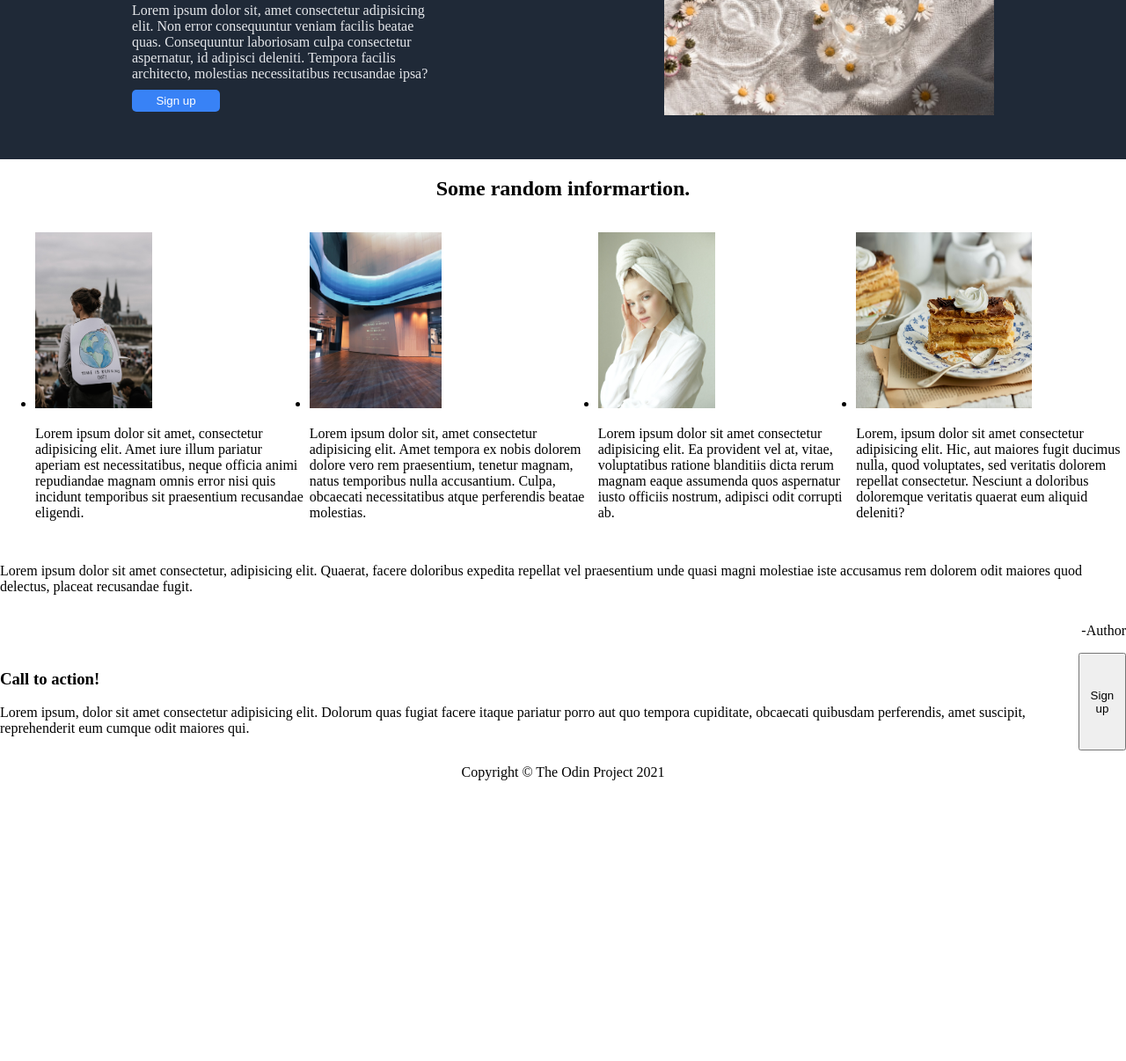
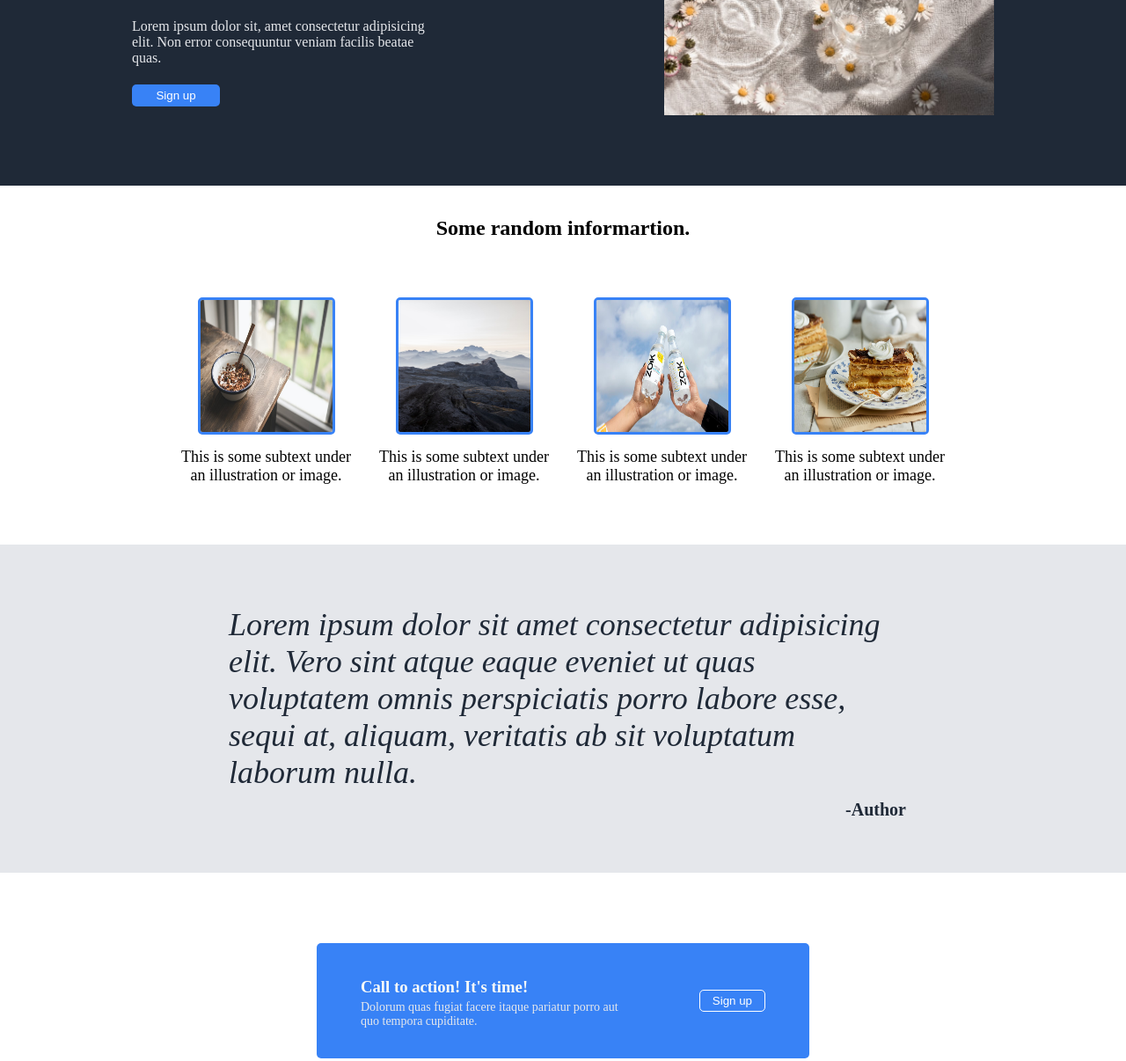
Before and after one commit to ducqluong/landing-page, a plain HTML site: page index.html in a window 1280 px wide. Shown: the part 249-1455 px from the top of the page at 88% size. Before the commit the page ends 1152 px from the top, so only its background shows below. Drawn offline with Linux system fonts and the light colour scheme.

Commit message:
Completed

```diff
--- a/index.html
+++ b/index.html
@@ -27,16 +27,13 @@
           <h1>This website is awesome!</h1>
           <p>
             Lorem ipsum dolor sit, amet consectetur adipisicing elit. Non
-            error consequuntur veniam facilis beatae quas. Consequuntur
-            laboriosam culpa consectetur aspernatur, id adipisci deleniti.
-            Tempora facilis architecto, molestias necessitatibus recusandae
-            ipsa?
+            error consequuntur veniam facilis beatae quas.
           </p>
           <button>Sign up</button>
         </div>
         <img
           src="images/flowers.jpeg"
-          alt="waterfall"
+          alt="flowers"
           height="250px"
           width="auto"
         />
@@ -49,81 +46,59 @@
         <ul class="article-images">
           <li>
             <img
-              src="images/poster.jpeg"
-              alt="climate change poster"
+              src="images/cereal.jpeg"
+              alt="cereal"
               height="200px"
               width="auto"
             />
-            <p>
-              Lorem ipsum dolor sit amet, consectetur adipisicing elit.
-              Amet iure illum pariatur aperiam est necessitatibus, neque
-              officia animi repudiandae magnam omnis error nisi quis
-              incidunt temporibus sit praesentium recusandae eligendi.
-            </p>
+            <p>This is some subtext under an illustration or image.</p>
           </li>
           <li>
             <img
-              src="images/helsinki.jpeg"
-              alt="airport"
+              src="images/mountain.jpeg"
+              alt="mountain"
               height="200px"
               width="auto"
             />
-            <p>
-              Lorem ipsum dolor sit, amet consectetur adipisicing elit.
-              Amet tempora ex nobis dolorem dolore vero rem praesentium,
-              tenetur magnam, natus temporibus nulla accusantium. Culpa,
-              obcaecati necessitatibus atque perferendis beatae molestias.
-            </p>
+            <p>This is some subtext under an illustration or image.</p>
           </li>
           <li>
             <img
-              src="images/girl.jpeg"
-              alt="Girl"
+              src="images/water.jpeg"
+              alt="water"
               height="200px"
               width="auto"
             />
-            <p>
-              Lorem ipsum dolor sit amet consectetur adipisicing elit. Ea
-              provident vel at, vitae, voluptatibus ratione blanditiis
-              dicta rerum magnam eaque assumenda quos aspernatur iusto
-              officiis nostrum, adipisci odit corrupti ab.
-            </p>
+            <p>This is some subtext under an illustration or image.</p>
           </li>
           <li>
             <img
               src="images/dessert.jpeg"
-              alt="Dessert"
+              alt="dessert"
               height="200px"
               width="200px"
             />
-            <p>
-              Lorem, ipsum dolor sit amet consectetur adipisicing elit.
-              Hic, aut maiores fugit ducimus nulla, quod voluptates, sed
-              veritatis dolorem repellat consectetur. Nesciunt a doloribus
-              doloremque veritatis quaerat eum aliquid deleniti?
-            </p>
+            <p>This is some subtext under an illustration or image.</p>
           </li>
         </ul>
       </div>
 
       <div class="article-middle">
         <p>
-          Lorem ipsum dolor sit amet consectetur, adipisicing elit.
-          Quaerat, facere doloribus expedita repellat vel praesentium unde
-          quasi magni molestiae iste accusamus rem dolorem odit maiores
-          quod delectus, placeat recusandae fugit.
+          Lorem ipsum dolor sit amet consectetur adipisicing elit. Vero
+          sint atque eaque eveniet ut quas voluptatem omnis perspiciatis
+          porro labore esse, sequi at, aliquam, veritatis ab sit voluptatum
+          laborum nulla.
         </p>
         <p>-Author</p>
       </div>
 
       <div class="article-bottom">
         <div class="article-bottom-left">
-          <h3>Call to action!</h3>
+          <h3>Call to action! It's time!</h3>
           <p>
-            Lorem ipsum, dolor sit amet consectetur adipisicing elit.
             Dolorum quas fugiat facere itaque pariatur porro aut quo
-            tempora cupiditate, obcaecati quibusdam perferendis, amet
-            suscipit, reprehenderit eum cumque odit maiores qui.
+            tempora cupiditate.
           </p>
         </div>
         <button>Sign up</button>
--- a/style.css
+++ b/style.css
@@ -11,6 +11,7 @@ header {
   flex-direction: column;
   background-color: #1f2937;
   gap: 50px;
+  padding: 5px 150px 80px 150px;
 }
 
 .heading-top {
@@ -22,10 +23,6 @@ header {
 .heading-top h3 {
   color: #f9faf8;
   font-size: 24px;
-}
-
-.header-text {
-  padding: 5px 150px 50px 150px;
 }
 
 nav {
@@ -66,33 +63,6 @@ a:visited {
   margin: 0;
 }
 
-/* ARTICLE-TOP */
-
-.article-top {
-  display: flex;
-  flex-direction: column;
-  align-items: center;
-}
-
-.article-images {
-  display: flex;
-}
-
-.article-middle {
-  display: flex;
-  flex-direction: column;
-  align-items: flex-end;
-}
-
-.article-bottom {
-  display: flex;
-}
-
-footer {
-  display: flex;
-  justify-content: center;
-}
-
 .heading-bottom-left button {
   background-color: #3882f6;
   color: white;
@@ -101,3 +71,104 @@ footer {
   height: 25px;
   border-radius: 5px;
 }
+
+/* ARTICLE-TOP */
+
+.article-top {
+  display: flex;
+  flex-direction: column;
+  align-items: center;
+  gap: 30px;
+  padding: 15px 200px 50px 200px;
+}
+
+.article-images {
+  display: flex;
+  gap: 20px;
+  padding-inline-start: 0;
+  margin: 0;
+}
+
+li,
+li p {
+  list-style-type: none;
+  display: flex;
+  flex-direction: column;
+  align-items: center;
+  text-align: center;
+  margin-top: 15px;
+  font-size: 18px;
+}
+
+li img {
+  border: 3px solid #3882f6;
+  border-radius: 5px;
+  height: 150px;
+  width: 150px;
+}
+
+/* ARTICLE-MIDDLE */
+
+.article-middle {
+  display: flex;
+  flex-direction: column;
+  background-color: #e5e7eb;
+  padding: 60px 250px 60px 250px;
+}
+
+.article-middle p:nth-child(1) {
+  font-size: 36px;
+  font-style: italic;
+  color: #1f2937;
+  margin: 10px;
+}
+
+.article-middle p:nth-child(2) {
+  color: #1f2937;
+  font-size: 20px;
+  font-weight: bold;
+  text-align: end;
+  margin: 0;
+}
+
+/* ARTICLE-BOTTOM */
+
+.article-bottom {
+  display: flex;
+  justify-content: center;
+  align-items: center;
+  gap: 80px;
+  background-color: #3882f6;
+  margin: 80px 360px 80px 360px;
+  padding: 20px 50px;
+  border-radius: 5px;
+}
+
+.article-bottom h3 {
+  color: #f9faf8;
+  margin-bottom: 0;
+}
+
+.article-bottom p {
+  font-size: 14px;
+  color: #e5e7eb;
+  margin-top: 4px;
+}
+
+.article-bottom button {
+  color: white;
+  background-color: #3882f6;
+  border: 1px solid white;
+  width: 100px;
+  height: 25px;
+  border-radius: 5px;
+}
+
+footer {
+  display: flex;
+  justify-content: center;
+  background-color: #1f2937;
+  color: #f9faf8;
+  font-size: 14px;
+  padding: 5px;
+}
```
Also changed, not shown: images/cereal.jpeg (added), images/girl.jpeg (deleted), images/helsinki.jpeg (deleted), images/mountain.jpeg (added), images/poster.jpeg (deleted), images/water.jpeg (added), images/waterfall.jpeg (deleted), 1 other file.
